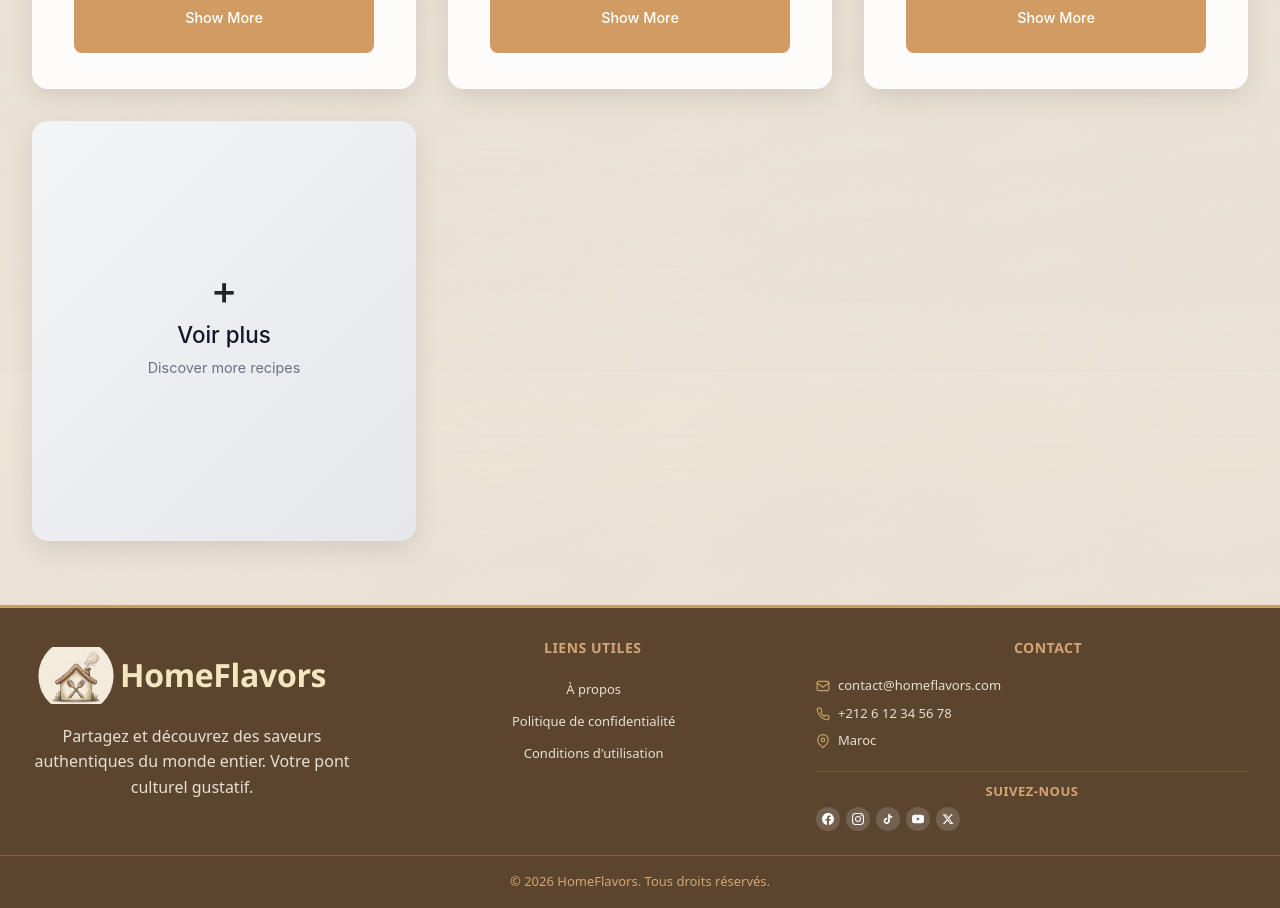
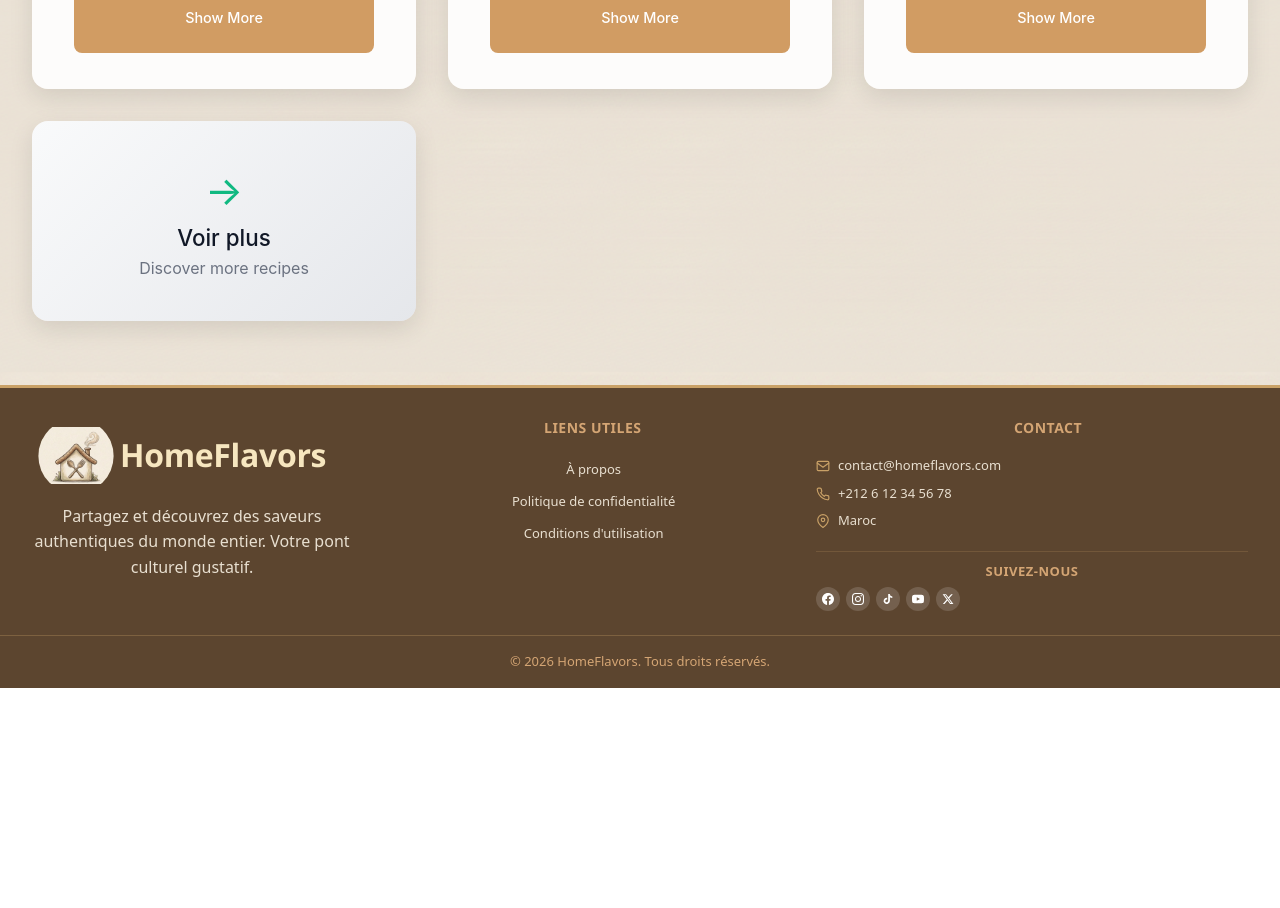
Before and after one commit to diouanesalma79-create/homeflavors-app, a React (Create React App) app: page /recipes in a window 1280 px wide. Shown: the part 1340-2248 px from the top of the page. After the commit the page ends 2028 px from the top, so only its background shows below. Built offline with nearby package versions, Linux system fonts and the light colour scheme.

Commit message:
modif add card voir olus , et previous

```diff
--- a/src/component/RecipeExploration.js
+++ b/src/component/RecipeExploration.js
@@ -143,14 +143,14 @@ const RecipeExploration = () => {
           </div>
         ))}
 
-        {/* PREVIOUS CARD */}
+              {/* PREVIOUS CARD */}
         {currentPage > 0 && (
           <div
-            className="recipe-card voir-plus-card"
+            className="recipe-card voir-plus-card previous-card"
             onClick={() => setCurrentPage(prev => prev - 1)}
           >
             <div className="voir-plus-content">
-              <p> - </p>
+              <span className="arrow">←</span>
               <h3>Previous</h3>
               <p>Go back</p>
             </div>
@@ -160,25 +160,17 @@ const RecipeExploration = () => {
         {/* NEXT CARD */}
         {endIndex < filteredRecipes.length && (
           <div
-            className="recipe-card voir-plus-card"
+            className="recipe-card voir-plus-card next-card"
             onClick={() => setCurrentPage(prev => prev + 1)}
           >
             <div className="voir-plus-content">
-              <h1> + </h1>
+              <span className="arrow">→</span>
               <h3>Voir plus</h3>
               <p>Discover more recipes</p>
-            </div>
           </div>
-        )}
-      </div>
-
-      {/* No results */}
-      {filteredRecipes.length === 0 && (
-        <div className="no-results">
-          <h3>No recipes found</h3>
-          <p>Try adjusting your search or continent selection.</p>
         </div>
       )}
+      </div>
     </div>
   );
 };
--- a/src/style/RecipeExploration.css
+++ b/src/style/RecipeExploration.css
@@ -310,25 +310,45 @@
   justify-content: center;
   align-items: center;
   cursor: pointer;
-  background: linear-gradient(135deg, #f3f4f6, #e5e7eb);
-  transition: transform 0.3s ease, box-shadow 0.3s ease;
+  background: linear-gradient(135deg, #f9fafb, #e5e7eb);
+  border-radius: 16px;
+  box-shadow: 0 8px 24px rgba(0, 0, 0, 0.1);
+  transition: transform 0.3s ease, box-shadow 0.3s ease, background 0.3s ease;
+  padding: 1rem;
+  min-height: 200px; /* même taille que les recipe cards */
+  text-align: center;
+  flex-direction: column;
 }
 
 .voir-plus-card:hover {
   transform: translateY(-6px);
-  box-shadow: 0 12px 30px rgba(0, 0, 0, 0.15);
+  box-shadow: 0 12px 30px rgba(0, 0, 0, 0.2);
+  background: linear-gradient(135deg, #e5e7eb, #d1d5db);
 }
 
-.voir-plus-content {
-  text-align: center;
+.voir-plus-content .arrow {
+  font-size: 2.5rem;
+  color: #111827;
+  margin-bottom: 0.5rem;
 }
 
 .voir-plus-content h3 {
   font-size: 1.4rem;
+  margin: 0.25rem 0;
   color: #111827;
 }
 
 .voir-plus-content p {
-  font-size: 0.9rem;
+  font-size: 1rem;
   color: #6b7280;
+  margin: 0;
 }
+
+/* Optionnel : card Previous / Next couleurs différentes */
+.previous-card .arrow {
+  color: #ef4444; /* rouge clair pour Previous */
+}
+
+.next-card .arrow {
+  color: #10b981; /* vert clair pour Next */
+}
```
